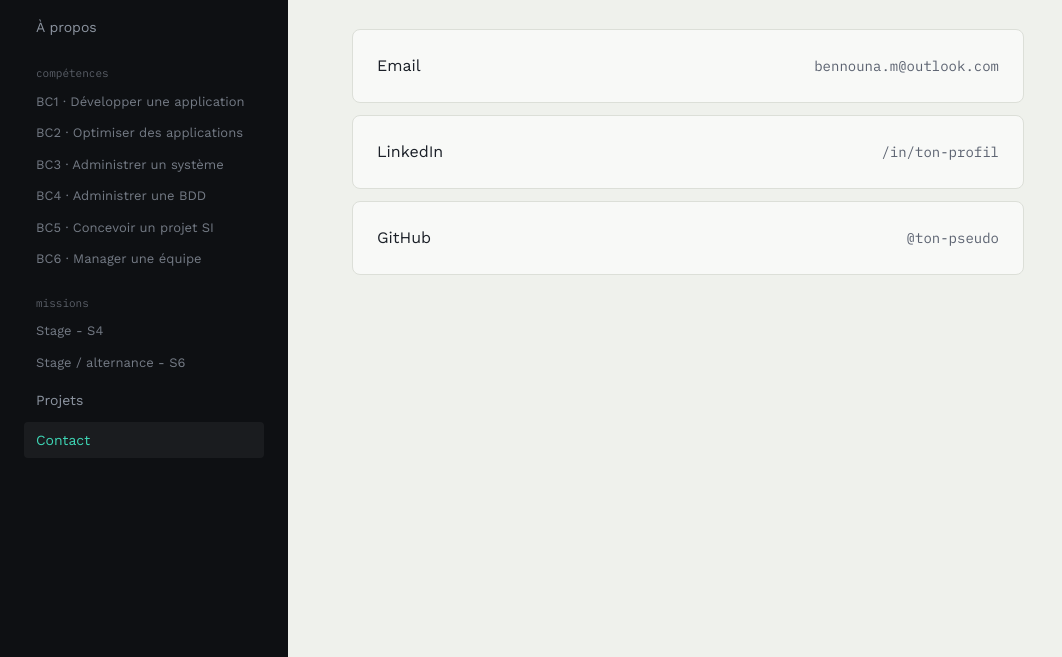
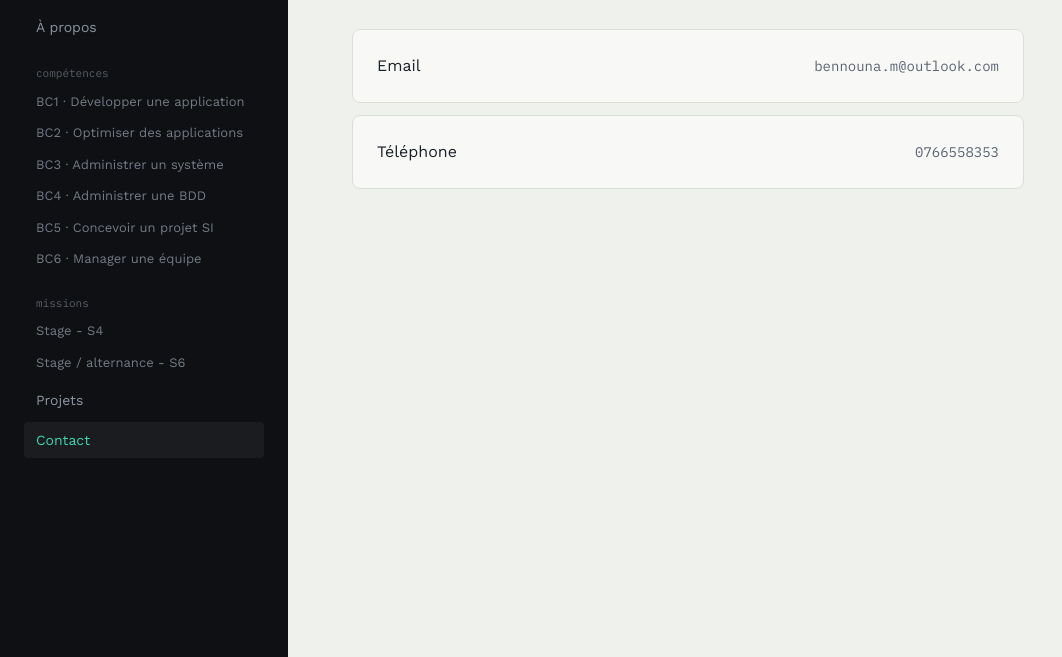
Before and after one commit to ReMDii/Portfolio, a website: page contact.html in a window 1280 px wide. Shown: the part 143-800 px from the top of the page, without its empty margins (0-1062 px from the left). Drawn offline with nearby package versions, Linux system fonts and the light colour scheme.

Commit message:
contact maj

```diff
--- a/contact.html
+++ b/contact.html
@@ -61,13 +61,10 @@
             <span class="font-mono text-sm text-ink-muted">bennouna.m@outlook.com</span>
           </a>
           <a href="https://www.linkedin.com/in/ton-profil" target="_blank" rel="noopener" class="card flex items-center justify-between hover:border-accent-deep">
-            <span class="text-ink-text">LinkedIn</span>
-            <span class="font-mono text-sm text-ink-muted">/in/ton-profil</span>
+            <span class="text-ink-text">Téléphone</span>
+            <span class="font-mono text-sm text-ink-muted">0766558353</span>
           </a>
-          <a href="https://github.com/ton-pseudo" target="_blank" rel="noopener" class="card flex items-center justify-between hover:border-accent-deep">
-            <span class="text-ink-text">GitHub</span>
-            <span class="font-mono text-sm text-ink-muted">@ton-pseudo</span>
-          </a>
+
         </div>
       </div>
     </main>
```
